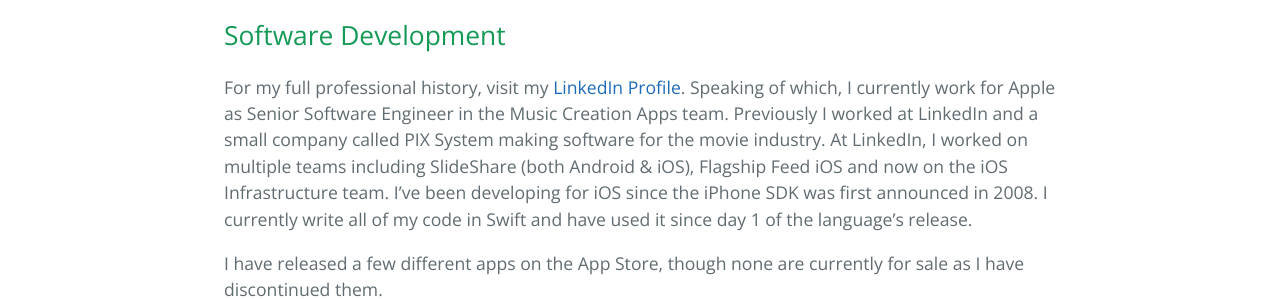
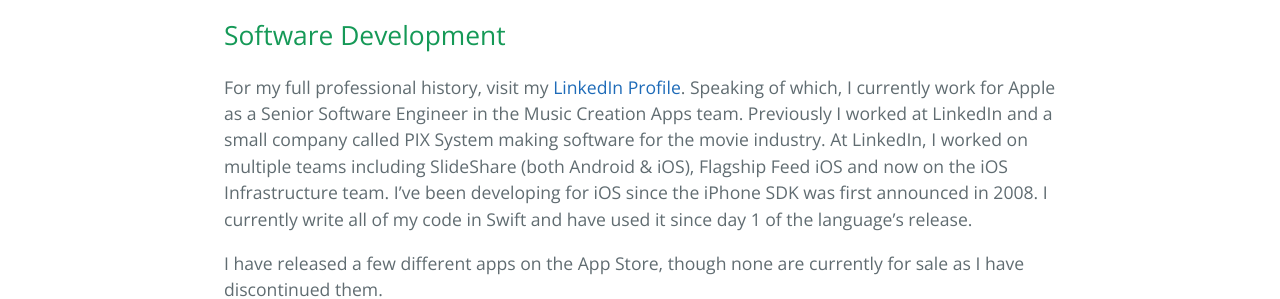
Before and after one commit to drumnkyle/drumnkyle.github.io, a Jekyll site: the page built from about.md, in a window 1280 px wide. Shown: the part 686-985 px from the top of the page. Built offline with Jekyll 4.4.1, drawn with Linux system fonts in a browser that asks for light colours.

Commit message:
Fix grammar

```diff
--- a/about.md
+++ b/about.md
@@ -13,7 +13,7 @@ You can also check out my new app called [Count It Off](https://countitoff.com)
 I am very focused on health and wellness. My father is a chiropractor, so I have learned about posture and proper ergonomics throughout my life. During my professional career, I have met with numerous Ergonomists to learn more and ensure that I was working safely. I tend to get migraines and find that improper posture is one cause. I hope to help everyone learn more about proper ergonomics and why it’s so important, especially for people working on a computer for the majority of their day.
 
 ## Software Development
-For my full professional history, visit my [LinkedIn Profile](https://www.linkedin.com/in/kyledsherman). Speaking of which, I currently work for Apple as Senior Software Engineer in the Music Creation Apps team. Previously I worked at LinkedIn and a small company called PIX System making software for the movie industry. At LinkedIn, I worked on multiple teams including SlideShare (both Android & iOS), Flagship Feed iOS and now on the iOS Infrastructure team. I've been developing for iOS since the iPhone SDK was first announced in 2008. I currently write all of my code in Swift and have used it since day 1 of the language's release.
+For my full professional history, visit my [LinkedIn Profile](https://www.linkedin.com/in/kyledsherman). Speaking of which, I currently work for Apple as a Senior Software Engineer in the Music Creation Apps team. Previously I worked at LinkedIn and a small company called PIX System making software for the movie industry. At LinkedIn, I worked on multiple teams including SlideShare (both Android & iOS), Flagship Feed iOS and now on the iOS Infrastructure team. I've been developing for iOS since the iPhone SDK was first announced in 2008. I currently write all of my code in Swift and have used it since day 1 of the language's release.
 
 I have released a few different apps on the App Store, though none are currently for sale as I have discontinued them.
 
```
